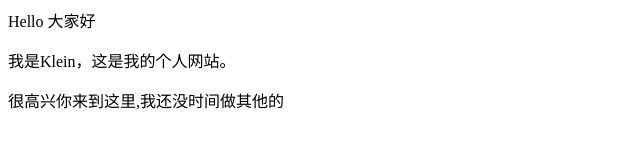
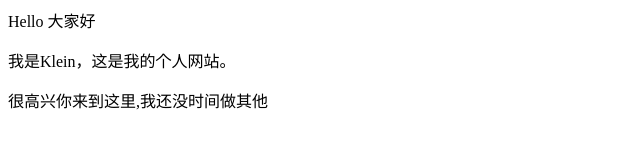
Before and after one commit to usually33/usually33.github.io, a plain HTML site: page index.html in a window 1280 px wide. Shown: the full height of the page, 0-640 px from the left. Drawn offline with Linux system fonts and the light colour scheme.

Commit message:
index.html

```diff
--- a/index.html
+++ b/index.html
@@ -1,3 +1,3 @@
 <p>Hello 大家好</p>
 <p>我是Klein，这是我的个人网站。 </p>
-<p>很高兴你来到这里,我还没时间做其他的
+<p>很高兴你来到这里,我还没时间做其他
```
